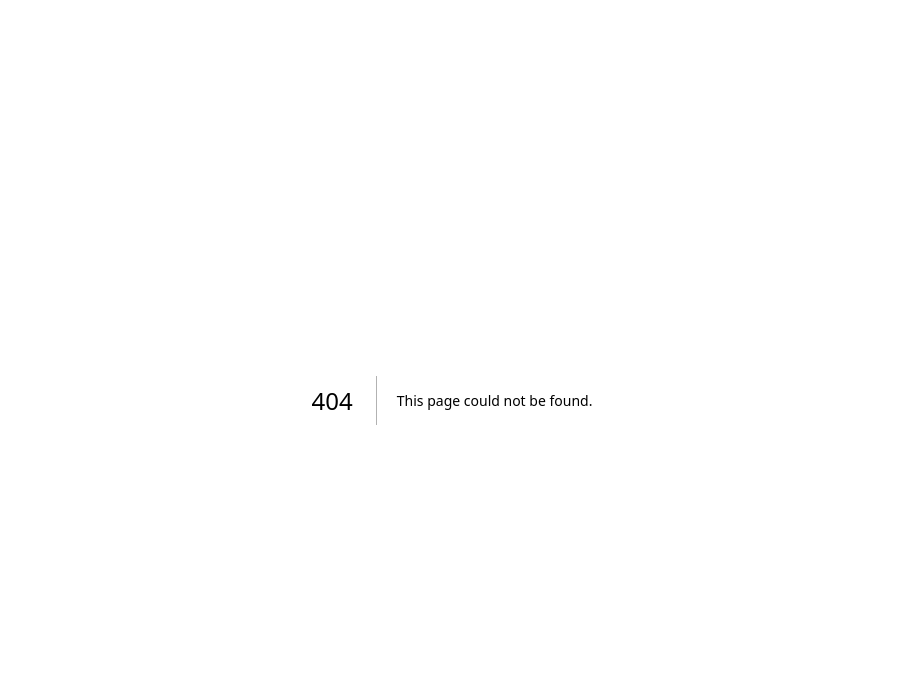
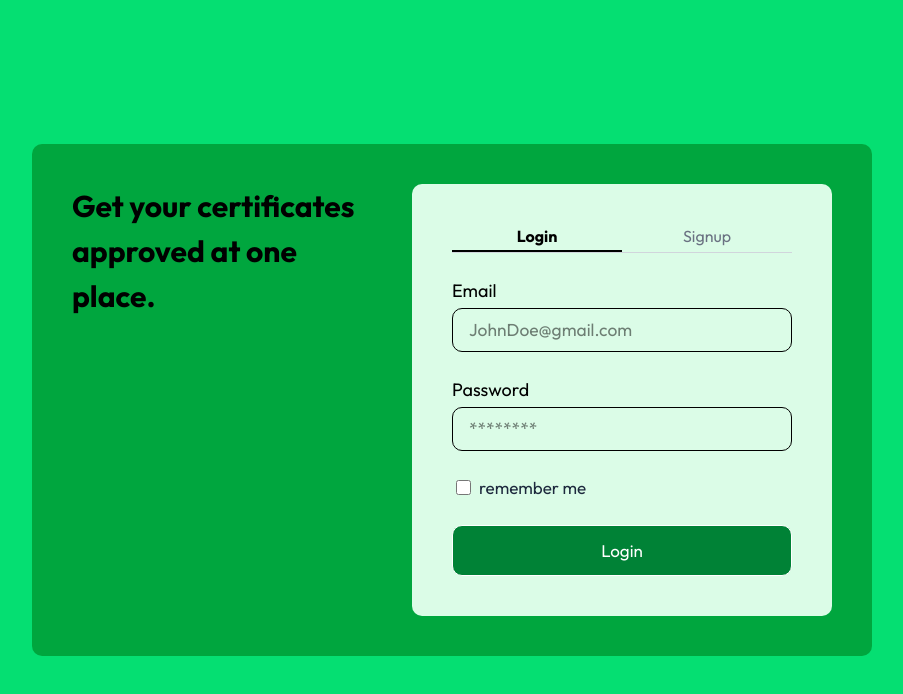
Before and after one commit to vikas-viki/formforge, a Next.js app: page /login in a window 1280 px wide. Before the commit this address had no page. Shown: the top 694 px of the page, without its empty margins (188-1091 px from the left). Built offline with nearby package versions, Linux system fonts and the light colour scheme.

Commit message:
created basix login page

```diff
--- /dev/null
+++ b/app/login/page.tsx
@@ -0,0 +1,80 @@
+"use client";
+import { useRef, useState } from "react";
+import { outfit } from "../library/font";
+
+const Login = () => {
+    const [activeTab, setActiveTab] = useState("login");
+    const loginBtnRef = useRef<HTMLSpanElement>(null);
+    const signupBtnRef = useRef<HTMLSpanElement>(null);
+
+    const switchToSignup = () => setActiveTab("signup");
+    const switchToLogin = () => setActiveTab("login");
+
+    return (
+        <div className={`w-[100vw] h-[100vh] bg-green-400 font-outfit p-10 flex justify-center items-center select-none ${outfit.className}`}>
+            <data className="flex gap-10 p-10 bg-green-600 h-max w-max rounded-[10px]">
+                <div className="flex flex-col gap-2 justify-start items-start max-w-[300px]">
+                    <span className="text-[30px] font-bold">
+                        Get your certificates approved at one place.
+                    </span>
+                </div>
+                <div className="bg-green-100  h-max flex flex-col gap-6 p-10 w-[420px] rounded-[10px]">
+                    <div className="flex border-b border-gray-300 relative">
+                        <span
+                            ref={loginBtnRef}
+                            className={`relative w-[50%] text-center cursor-pointer block pb-1
+                                        before:absolute before:bottom-0 before:left-0 before:w-full before:h-[2px] before:bg-black
+                                        before:origin-right before:scale-x-0 before:transition-transform before:duration-300
+                                        ${activeTab === "login" ? "before:scale-x-100 font-bold" : "text-gray-500 "}`}
+                            onClick={switchToLogin}
+                        >
+                            Login
+                        </span>
+                        <span
+                            ref={signupBtnRef}
+                            className={`relative w-[50%] text-center cursor-pointer block pb-1
+                                        before:absolute before:bottom-0 before:left-0 before:w-full before:h-[2px] before:bg-black
+                                        before:origin-left before:scale-x-0 before:transition-transform before:duration-300
+                                        ${activeTab === "signup" ? "before:scale-x-100 font-bold" : "text-gray-500"}`}
+                            onClick={switchToSignup}
+                        >
+                            Signup
+                        </span>
+                    </div>
+                    <div className="flex flex-col gap-6 center">
+                        <div className="flex flex-col gap-1 ">
+                            <label htmlFor="email" className="text-[18px]">Email</label>
+                            <input
+                                type="email"
+                                required
+                                id="email"
+                                placeholder="JohnDoe@gmail.com"
+                                className="outline-none border-[1px] rounded-[10px] px-4 py-2 text-[17.4px]"
+                            />
+                        </div>
+                        <div className="flex flex-col gap-1">
+                            <label htmlFor="password" className="text-[18px]">Password</label>
+                            <input
+                                type="password"
+                                required
+                                id="password"
+                                placeholder="********"
+                                minLength={8}
+                                className="outline-none border-[1px] rounded-[10px] px-4 py-2 text-[17.4px]"
+                            />
+                        </div>
+                        <div className="flex justify-start items-center gap-2 pl-1">
+                            <input type="checkbox" id="remember" className="w-[15px] h-[15px] accent-green-700" />
+                            <label className="text-[17px] text-slate-800 cursor-pointer" htmlFor="remember">remember me</label>
+                        </div>
+                        <div>
+                            <button className="border w-full px-4 py-3 text-[17px] bg-green-700 transition-all duration-300 cursor-pointer hover:bg-green-800 text-white rounded-[10px]">Login</button>
+                        </div>
+                    </div>
+                </div>
+            </data>
+        </div>
+    )
+}
+
+export default Login;
```
